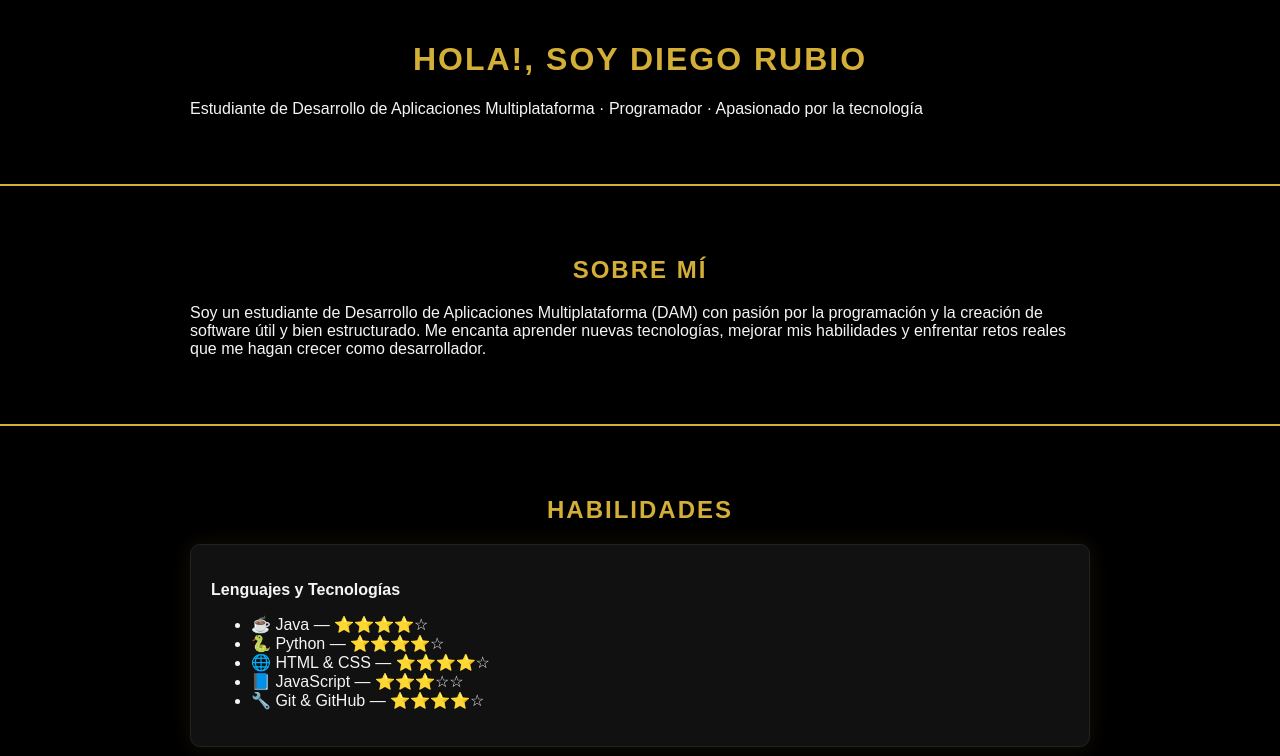
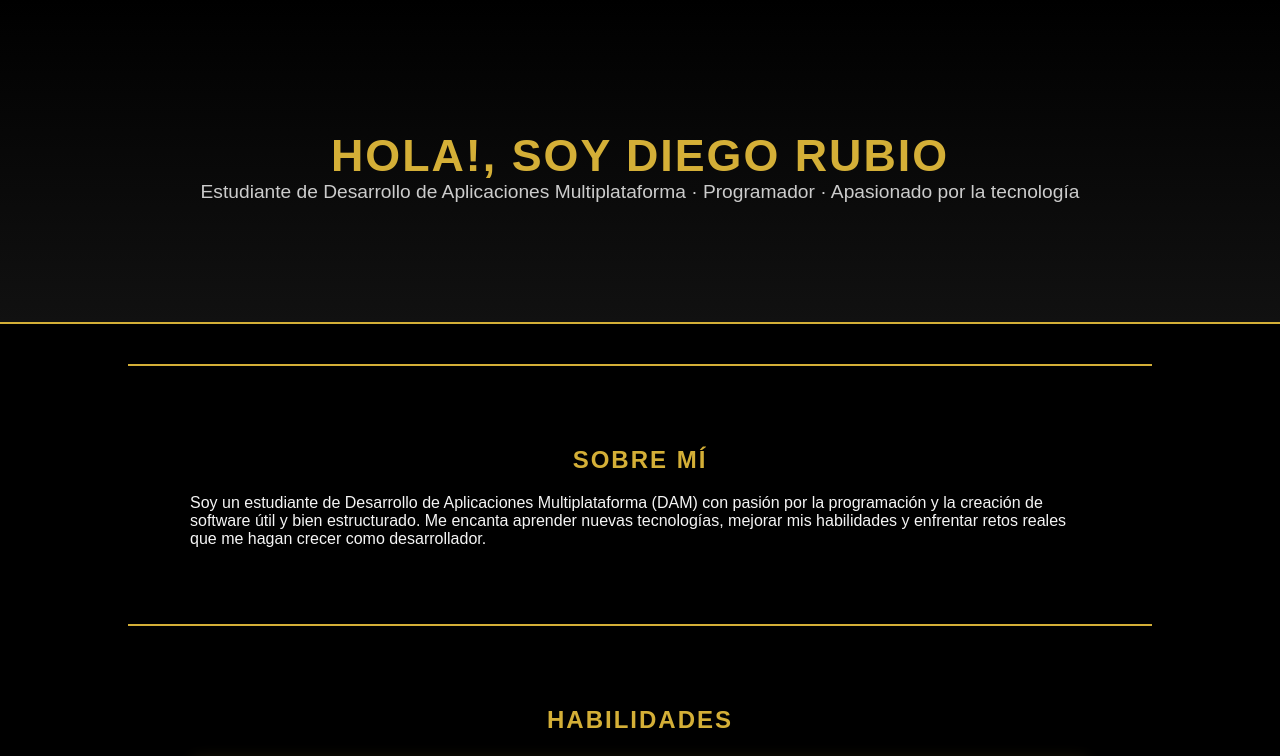
Before and after one commit to diegorg234/diegorg234.github.io, a website built with webpack: page index.html in a window 1280 px wide. Shown: the top 756 px of the page. Built offline with nearby package versions, Linux system fonts and the light colour scheme.

Commit message:
Refactor CSS styles for elegant black and gold theme

```diff
--- a/css/style.css
+++ b/css/style.css
@@ -1,58 +1,99 @@
-/* ==========================================================================
-   Author's custom styles (DISEÑO NEGRO Y DORADO ELEGANTE)
-   ========================================================================== */
+/* =====================================================
+   ESTILO NEGRO & DORADO ELEGANTE · DIEGO RUBIO PORTFOLIO
+   ===================================================== */
 
 body {
   font-family: "Poppins", Arial, sans-serif;
-  background: #000;               /* Fondo negro elegante */
-  color: #f5f5f5;                 /* Texto gris claro */
+  background: #000;
+  color: #f5f5f5;
   margin: 0;
   padding: 0;
 }
 
-/* Encabezados dorados */
+/* TITULOS */
 h1, h2, h3 {
-  color: #d4af37;                 /* Dorado premium */
+  color: #d4af37;
   text-transform: uppercase;
   letter-spacing: 2px;
   text-align: center;
 }
 
-/* Contenedor principal */
+/* SUBTITULO PEQUEÑO */
+.subtitulo {
+  text-align: center;
+  color: #ccc;
+  font-size: 1.1rem;
+  margin-top: -10px;
+}
+
+/* CONTENEDOR GENERAL */
 .container {
   max-width: 900px;
   margin: auto;
   padding: 20px;
 }
 
-/* Botones elegantes */
-button, .btn {
+/* HR DORADO */
+hr {
+  border: none;
+  height: 2px;
+  background: #d4af37;
+  width: 80%;
+  margin: 40px auto;
+}
+
+/* HERO */
+.hero {
+  background: linear-gradient(180deg, #000 0%, #111 100%);
+  padding: 80px 20px;
+  text-align: center;
+  border-bottom: 2px solid #d4af37;
+}
+
+.hero h1 {
+  font-size: 2.8rem;
+  margin-bottom: 10px;
+}
+
+.hero p {
+  font-size: 1.2rem;
+  color: #ccc;
+}
+
+/* TARJETAS */
+.card {
+  background: #111;
+  border: 1px solid #222;
+  padding: 25px;
+  margin: 25px 0;
+  border-radius: 10px;
+  box-shadow: 0 0 15px rgba(212, 175, 55, 0.15);
+  transition: 0.25s ease;
+}
+
+.card:hover {
+  transform: translateY(-4px);
+  box-shadow: 0 0 25px rgba(212, 175, 55, 0.25);
+}
+
+/* BOTONES */
+.btn {
+  display: inline-block;
   background: #d4af37;
   color: #000;
-  border: none;
   padding: 12px 25px;
   border-radius: 6px;
-  cursor: pointer;
   text-transform: uppercase;
   font-weight: bold;
   transition: 0.3s ease;
+  margin-top: 10px;
 }
 
-button:hover, .btn:hover {
-  background: #b6922e;           /* Dorado más oscuro al pasar el mouse */
+.btn:hover {
+  background: #b6922e;
 }
 
-/* Tarjetas */
-.card {
-  background: #111;
-  border: 1px solid #222;
-  padding: 20px;
-  margin: 20px 0;
-  border-radius: 10px;
-  box-shadow: 0 0 20px rgba(212, 175, 55, 0.1);
-}
-
-/* Links */
+/* LINKS */
 a {
   color: #d4af37;
   text-decoration: none;
@@ -63,35 +104,39 @@ a:hover {
   text-decoration: underline;
 }
 
-/* Inputs elegantes */
-input, textarea {
-  width: 100%;
-  background: #111;
-  border: 1px solid #333;
-  color: #f5f5f5;
-  padding: 10px;
-  border-radius: 6px;
-  margin-top: 5px;
+/* LISTAS */
+ul {
+  list-style: none;
+  padding: 0;
 }
 
-input:focus, textarea:focus {
-  border-color: #d4af37;
-  outline: none;
+ul li::before {
+  content: "• ";
+  color: #d4af37;
+  font-size: 1.2rem;
 }
 
-/* Línea divisoria dorada */
-hr {
-  border: none;
-  height: 2px;
-  background: #d4af37;
-  margin: 30px 0;
-}
-
-/* Footer */
+/* FOOTER */
 footer {
   text-align: center;
   color: #aaa;
-  padding: 15px 0;
-  margin-top: 30px;
+  padding: 20px 0;
+  margin-top: 40px;
   border-top: 1px solid #222;
+  background: #000;
 }
+
+/* RESPONSIVE */
+@media (max-width: 600px) {
+  .hero h1 {
+    font-size: 2rem;
+  }
+
+  .hero p {
+    font-size: 1rem;
+  }
+
+  .card {
+    padding: 18px;
+  }
+}
```
